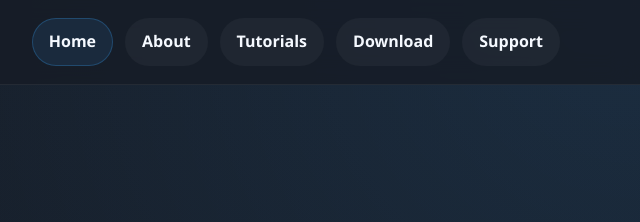
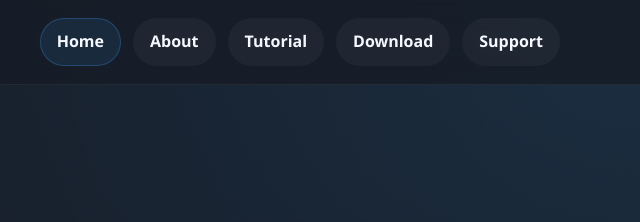
Before and after one commit to AL-KHATAB/OnPass-website, a plain HTML site: page index.html in a window 1280 px wide. Shown: the top 222 px of the page, 640-1280 px from the left. Drawn offline with Linux system fonts and the light colour scheme.

Commit message:
Adjust tutorial nav label

```diff
--- a/index.html
+++ b/index.html
@@ -18,7 +18,7 @@
                 <ul>
                     <li><a href="./index.html" class="active">Home</a></li>
                     <li><a href="./about.html">About</a></li>
-                    <li><a href="./export_user_tutorial.html">Tutorials</a></li>
+                    <li><a href="./export_user_tutorial.html">Tutorial</a></li>
                     <li><a href="./download.html">Download</a></li>
                     <li><a href="./support.html">Support</a></li>
                 </ul>
```
